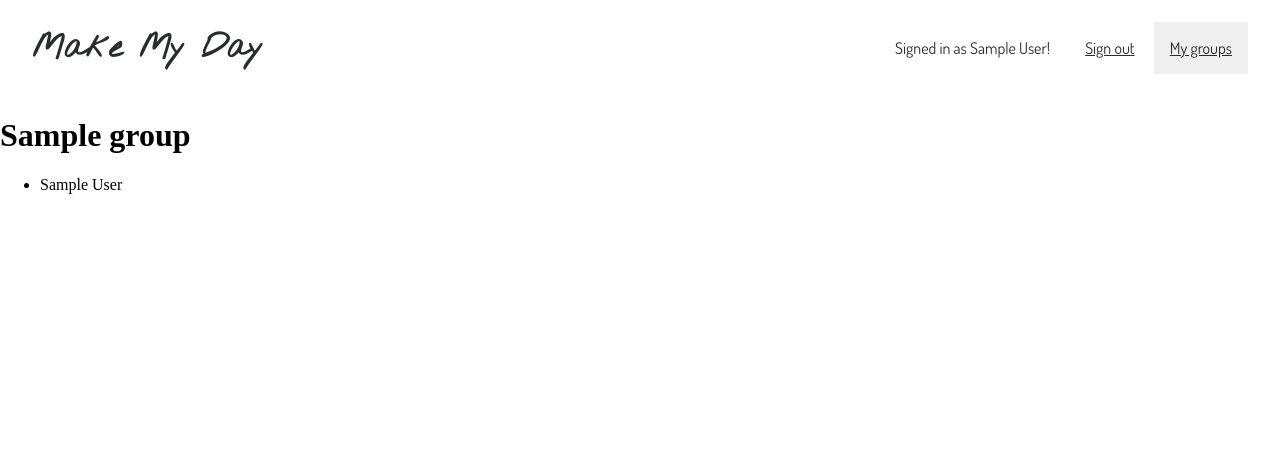
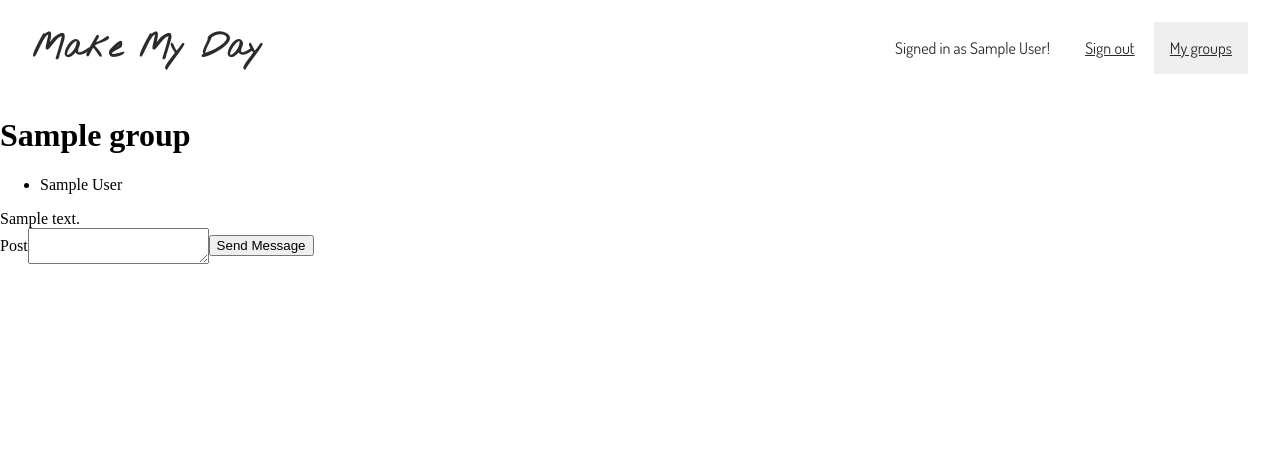
Before and after one commit to ZoeKavanagh/make_my_day_app, a Rails app: page /groups/1 in a window 1280 px wide. Shown: the top 463 px of the page. Run offline with Rails 7, Linux system fonts and the light colour scheme; a user stored in the database is signed in; tables that the repository leaves empty hold one stand-in row (values such as "Sample post"); style sheets or scripts are compiled from the project's sources.

Commit message:
User can make posts on a group

```diff
--- a/app/controllers/groups_controller.rb
+++ b/app/controllers/groups_controller.rb
@@ -17,6 +17,7 @@ class GroupsController < ApplicationController
 
   def show
     @group = Group.find(params[:id])
+    @post = Post.new
   end
 
   private
--- a/app/views/groups/show.html.erb
+++ b/app/views/groups/show.html.erb
@@ -4,4 +4,18 @@
   <% @group_users.each do |user| %>
   <li> <%= User.find_by(id: user.user_id).name %> </li>
   <% end %>
-</ul
+</ul>
+
+<div id="group_posts">
+  <% @group.posts.each do |post| %>
+  <%= post.content %>
+  <% end %>
+</div>
+
+<div id="post_form">
+  <%= form_for [@group, @post] do |form| %>
+  <%= form.label :post %>
+  <%= form.text_area :content %>
+  <%= form.submit "Send Message" %>
+  <% end %>
+</div>
--- a/config/routes.rb
+++ b/config/routes.rb
@@ -9,7 +9,9 @@ Rails.application.routes.draw do
   get 'signout', to: 'sessions#destroy', as: 'signout'
 
   resources :sessions, only: [:create, :destroy]
-  resources :groups
+  resources :groups do
+    resources :posts, only: [:create, :destroy]
+  end
 
   # For details on the DSL available within this file, see http://guides.rubyonrails.org/routing.html
 end
```
Also changed, not shown: app/controllers/posts_controller.rb (+11 -0 lines), spec/features/create_group_post_spec.rb (added, +17 -0 lines), spec/spec_helper.rb (+14 -0 lines).
